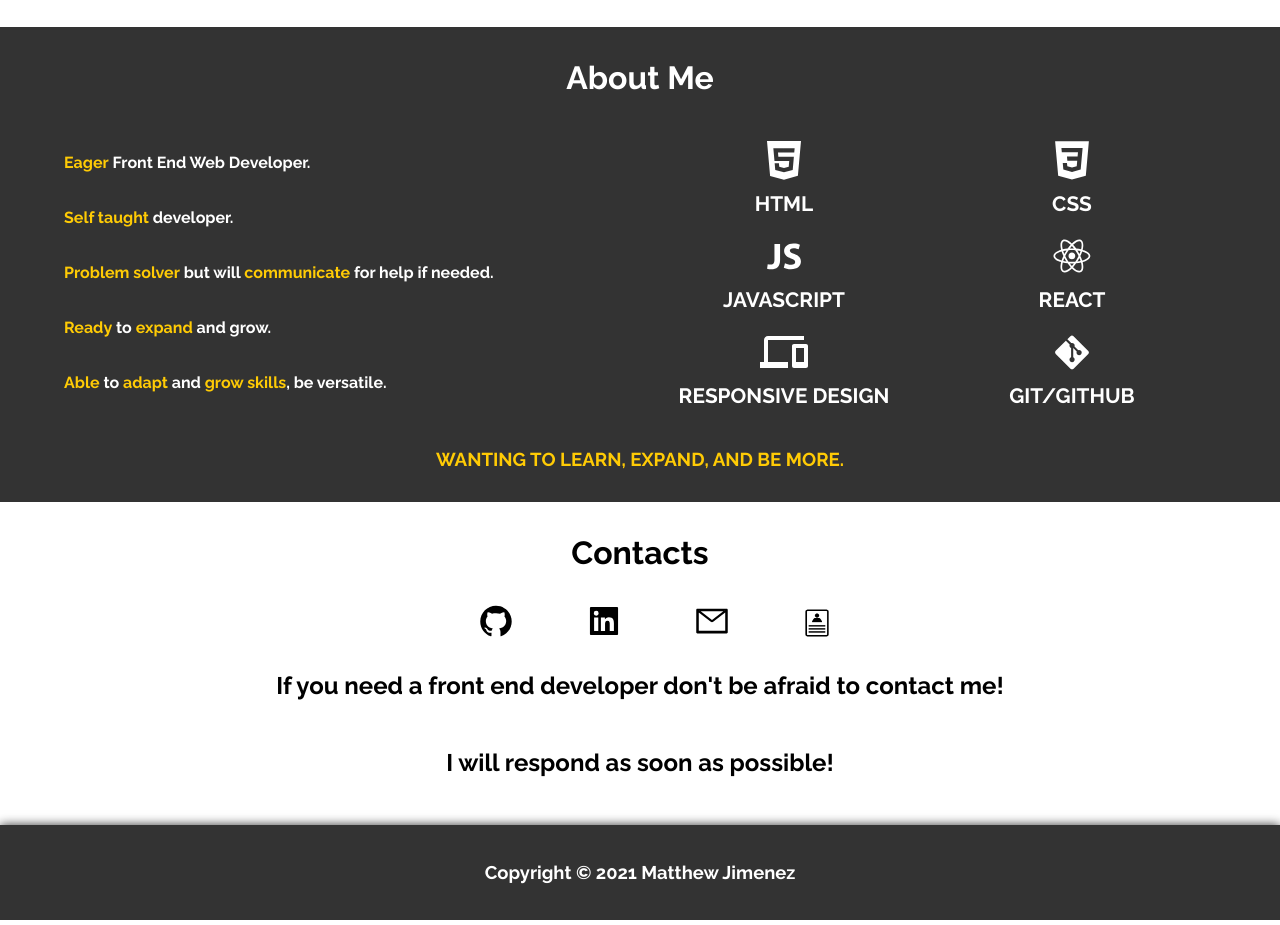
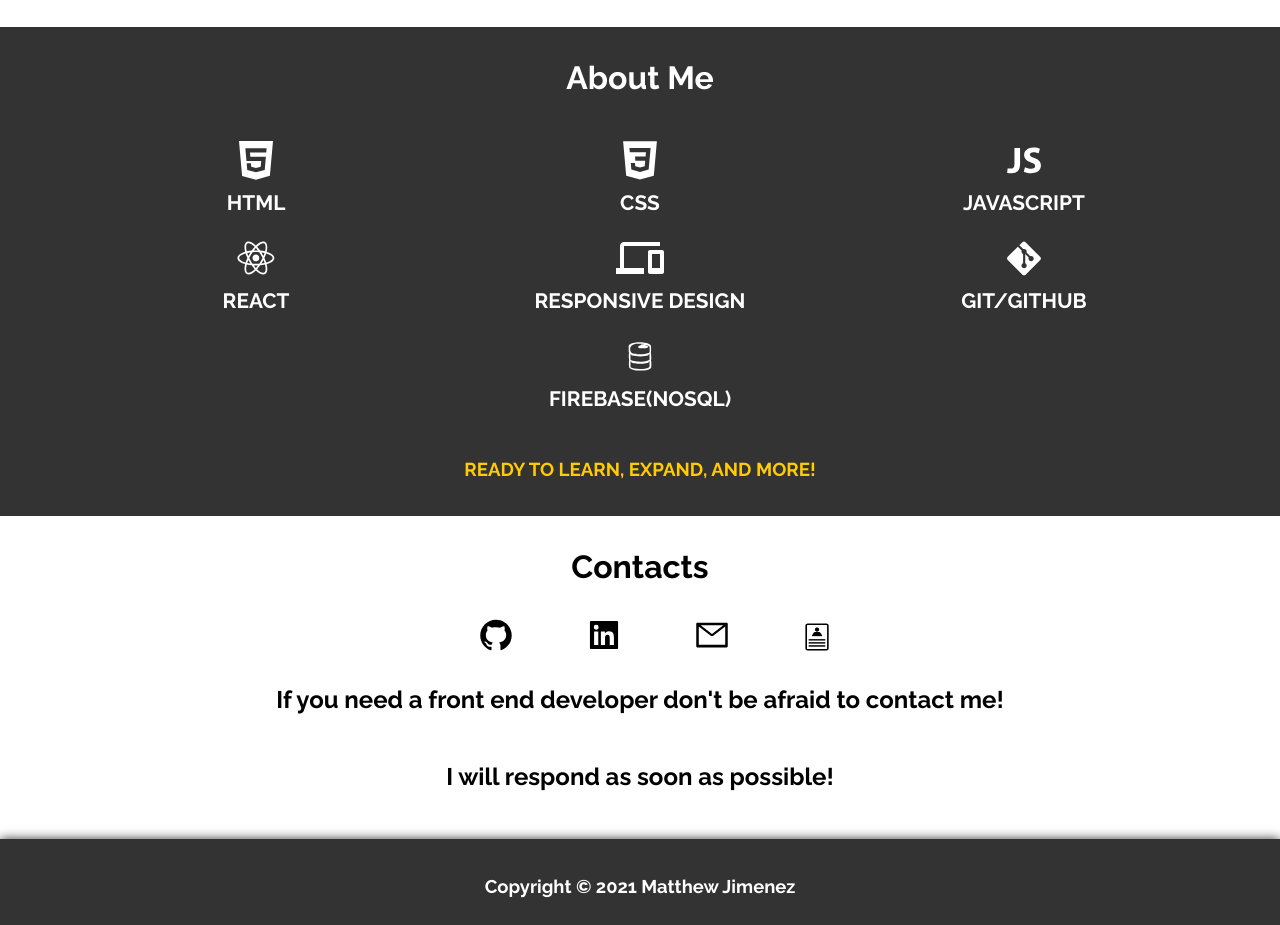
Before and after one commit to mattj299/portfolio, a React (Create React App) app: page / in a window 1280 px wide. Shown: the part 2280-3205 px from the top of the page. Built offline with nearby package versions, Linux system fonts and the light colour scheme.

Commit message:
Removed entire left side of About Section and altered icons to be three in a row when screen is large enough instead of two. Also added new icon.

```diff
--- a/src/components/About.css
+++ b/src/components/About.css
@@ -16,7 +16,9 @@
 .about-content {
   display: flex;
   flex-direction: column;
+  justify-content: center;
   flex-wrap: wrap;
+  line-height: 30px;
 }
 
 .about-me-list,
@@ -33,6 +35,7 @@
   flex-wrap: wrap;
   justify-content: center;
   padding-top: 25px;
+  width: 100%;
 }
 
 .about-skills-list-item {
@@ -40,7 +43,7 @@
   width: 50%;
   padding: 0.25em 0;
   text-align: center;
-  transition: all 0.5s;
+  transition: color 0.5s, transform 0.5s;
 }
 
 .about-skills-list-item:hover {
@@ -71,13 +74,12 @@
     flex-direction: row;
   }
 
-  .about-me-list,
   .about-skills-list {
-    width: 50%;
+    padding-top: 0px;
   }
 
-  .about-skills-list {
-    padding-top: 0px;
+  .about-skills-list-item {
+    width: 33.33%;
   }
 
   .about-skills-list-item-icon {
--- a/src/components/About.js
+++ b/src/components/About.js
@@ -1,7 +1,14 @@
 import React from "react";
 import "./About.css";
 
-import { DiReact, DiHtml5, DiCss3, DiJavascript1, DiGit } from "react-icons/di";
+import {
+  DiReact,
+  DiHtml5,
+  DiCss3,
+  DiJavascript1,
+  DiGit,
+  DiFirebase,
+} from "react-icons/di";
 
 import { MdPhonelink } from "react-icons/md";
 
@@ -15,26 +22,6 @@ function About() {
           <h1 className="section-header">About Me</h1>
 
           <div className="about-content">
-            <ul className="about-me-list">
-              <li className="about-me-list-item">
-                <strong>Eager</strong> Front End Web Developer.
-              </li>
-              <li className="about-me-list-item">
-                <strong>Self taught</strong> developer.
-              </li>
-              <li className="about-me-list-item">
-                <strong>Problem solver</strong> but will{" "}
-                <strong>communicate</strong> for help if needed.
-              </li>
-              <li className="about-me-list-item">
-                <strong>Ready</strong> to <strong>expand</strong> and grow.
-              </li>
-              <li className="about-me-list-item">
-                <strong>Able</strong> to <strong>adapt</strong> and
-                <strong> grow skills</strong>, be versatile.
-              </li>
-            </ul>
-
             <ul className="about-skills-list">
               <li className="about-skills-list-item">
                 <DiHtml5 />
@@ -60,10 +47,14 @@ function About() {
                 <DiGit />
                 <p className="about-skills-list-item-desc">GIT/GITHUB</p>
               </li>
+              <li className="about-skills-list-item">
+                <DiFirebase />
+                <p className="about-skills-list-item-desc">FIREBASE(NOSQL)</p>
+              </li>
             </ul>
 
             <div className="about-ending-text-container">
-              <h3>Wanting to learn, expand, and be more.</h3>
+              <h3>Ready to learn, expand, and more!</h3>
             </div>
           </div>
         </div>
```
